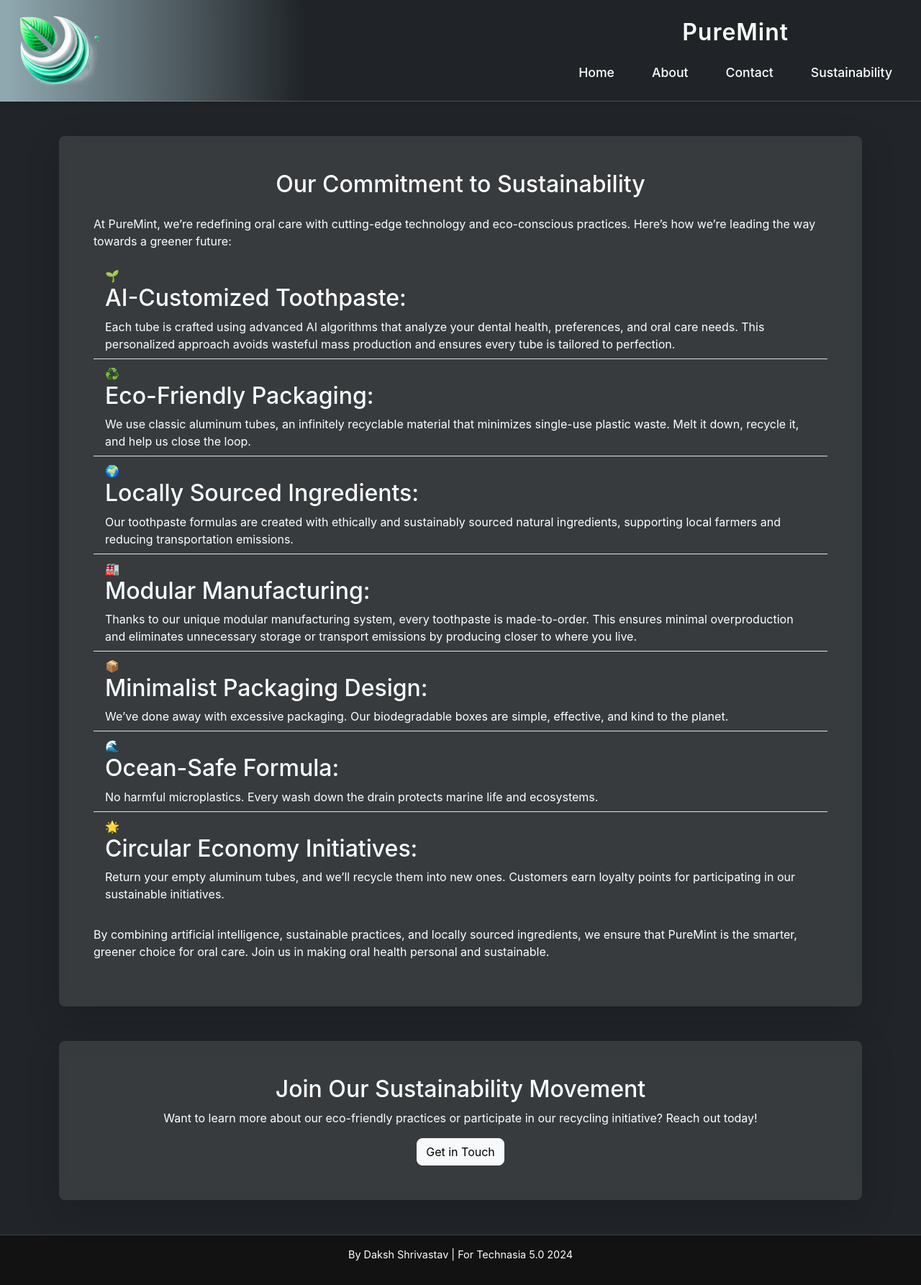
After one commit to phoenix277yt/puremint, a Flask app: page /sustainability in a window 1280 px wide. The commit adds this page. Shown: the whole page at 72% size. Run offline with Flask 3, Linux system fonts and the light colour scheme.

Commit message:
web-final

```diff
--- a/app.py
+++ b/app.py
@@ -14,9 +14,14 @@ def about():
 def contact():
     return render_template("contact.html")
 
+@app.route("/sustainability")
+def sustainability():
+    return render_template("sustainability.html")
+
 @app.route('/recommend', methods=['POST'])
 def recommend():
     # Collecting form data
+    age = request.form['age']
     cavity_risk = request.form['cavity_risk']
     sensitivity = request.form['sensitivity']
     gum_health = request.form['gum_health']
@@ -24,6 +29,16 @@ def recommend():
 
     # Simpler recommendation logic with a smaller list of ingredients
     ingredients = []
+
+    # Special
+    if special == "kid":
+        ingredients.append("Bubblegum Flavour")
+    elif special == "old":
+        ingredients.extend(["Proprietary Gentledent Formula"], ["Chamomile"])
+    elif special == "veg":
+        ingredients.append("Organic Alternatives")
+    elif special == "sport":
+        ingredients.extend(["Remineralization Salt"], ["Rehydration Salt"], ["Probiotics"], ["Mint"])
 
     # Cavity Prevention
     if cavity_risk == "High":
--- a/static/styles.css
+++ b/static/styles.css
@@ -1,7 +1,7 @@
 /* General body style */
 body {
     font-family: -apple-system, BlinkMacSystemFont, "Segoe UI", Roboto, "Helvetica Neue", Arial, sans-serif;
-    background-color: #121212; /* Dark background */
+    background-color: #212529; /* Dark background */
     color: white; /* White text color */
     margin: 0;
     padding: 0;
@@ -140,18 +144,6 @@ footer {
     border-top: 1px solid rgba(255, 255, 255, 0.2);
 }
 
-/* Navbar (Glass Header) */
-.glass-header {
-    position: sticky;
-    top: 0;
-    z-index: 100;
-    backdrop-filter: blur(10px); /* Blur effect */
-    -webkit-backdrop-filter: blur(10px); /* Safari support */
-    background: linear-gradient(to right, #8fa7af, rgba(0, 0, 0, 0.5));
-    box-shadow: 0 4px 6px rgba(0, 0, 0, 0.1);
-    border-bottom: 1px solid rgba(255, 255, 255, 0.2);
-    padding: 10px 20px;
-}
 
 /* Navigation Links */
 .glass-header nav ul {
@@ -175,6 +167,7 @@ footer {
     font-size: 1.8rem;
     font-weight: bold;
     letter-spacing: 1px;
+    padding-bottom: 5%;
 }
 
 /* Responsive Adjustments */
@@ -196,7 +190,8 @@ footer {
     z-index: 100;
     backdrop-filter: blur(10px); /* Blur effect */
     -webkit-backdrop-filter: blur(10px); /* Safari support */
-    background: linear-gradient(to right, #8fa7af, rgba(0, 0, 0, 0.5)); /* Gradient and transparent black background */
+    background: rgb(143,167,175);
+    background: linear-gradient(90deg, rgba(143,167,175,1) 1%, rgba(0,0,0,0.014443277310924318) 33%, rgba(0,0,0,0.014443277310924318) 37%);
     box-shadow: 0 4px 6px rgba(0, 0, 0, 0.1); /* Optional shadow */
     border-bottom: 1px solid rgba(255, 255, 255, 0.2); /* Optional border */
 }
--- a/templates/about.html
+++ b/templates/about.html
@@ -12,6 +12,7 @@
             <li><a href="/" class="text-white mx-3">Home</a></li>
             <li><a href="/about" class="text-white mx-3">About</a></li>
             <li><a href="/contact" class="text-white mx-3">Contact</a></li>
+            <li><a href="/sustainability" class="text-white text-decoration-none mx-3">Sustainability</a></li>
         </ul>
     </nav>
 </header>
--- a/templates/contact.html
+++ b/templates/contact.html
@@ -12,6 +12,7 @@
             <li><a href="/" class="text-white mx-3">Home</a></li>
             <li><a href="/about" class="text-white mx-3">About</a></li>
             <li><a href="/contact" class="text-white mx-3">Contact</a></li>
+            <li><a href="/sustainability" class="text-white text-decoration-none mx-3">Sustainability</a></li>
         </ul>
     </nav>
 </header>
@@ -38,8 +39,8 @@
         </form>
         <div class="mt-4 text-center">
             <p class="mb-0">Or contact us directly:</p>
-            <p class="text-muted mb-0">Email: <a href="mailto:support@puremint.com" class="text-white">support@puremint.com</a></p>
-            <p class="text-muted">Phone: +91 98765 43210</p>
+            <p class="mb-0">Email: <a href="mailto:support@puremint.com" class="text-white">support@puremint.com</a></p>
+            <p>Phone: +91 98765 43210</p>
         </div>
     </div>
 </section>
--- /dev/null
+++ b/templates/sustainability.html
@@ -0,0 +1,81 @@
+<head>
+    <meta charset="UTF-8">
+    <meta name="viewport" content="width=device-width, initial-scale=1.0">
+    <title>PureMint - Sustainability</title>
+    <link href="https://cdn.jsdelivr.net/npm/bootstrap@5.3.0-alpha1/dist/css/bootstrap.min.css" rel="stylesheet">
+    <link rel="stylesheet" href="{{ url_for('static', filename='styles.css') }}">
+</head>
+
+<body class="bg-dark text-white">
+    <!-- Navbar -->
+    <header class="glass-header d-flex align-items-center justify-content-between px-4">
+        <div>
+            <!-- PureMint Logo Icon -->
+            <img src="/static/logo-icon.png" class="logo-icon">
+        </div>
+        <nav>
+            <div class="logo-text text-white text-center">
+                <h1 class="mb-0">PureMint</h1>
+            </div>
+            <ul class="list-unstyled d-flex mb-0">
+                <li><a href="/" class="text-white mx-3">Home</a></li>
+                <li><a href="/about" class="text-white mx-3">About</a></li>
+                <li><a href="/contact" class="text-white mx-3">Contact</a></li>
+                <li><a href="/sustainability" class="text-white text-decoration-none mx-3">Sustainability</a></li>
+            </ul>
+        </nav>
+    </header>
+
+    <!-- Sustainability Section -->
+    <section class="container my-5">
+        <div class="glass-card p-5 rounded-3 shadow-lg">
+            <h2 class="text-center mb-4">Our Commitment to Sustainability</h2>
+            <p>
+                At PureMint, we’re redefining oral care with cutting-edge technology and eco-conscious practices. Here’s how we’re leading the way towards a greener future:
+            </p>
+            <ul class="list-group list-group-flush text-white">
+                <li class="list-group-item bg-transparent text-white">
+                    🌱 <h2>AI-Customized Toothpaste:</h2> Each tube is crafted using advanced AI algorithms that analyze your dental health, preferences, and oral care needs. This personalized approach avoids wasteful mass production and ensures every tube is tailored to perfection.
+                </li>
+                <li class="list-group-item bg-transparent text-white">
+                    ♻️ <h2>Eco-Friendly Packaging:</h2> We use classic aluminum tubes, an infinitely recyclable material that minimizes single-use plastic waste. Melt it down, recycle it, and help us close the loop.
+                </li>
+                <li class="list-group-item bg-transparent text-white">
+                    🌍 <h2>Locally Sourced Ingredients:</h2> Our toothpaste formulas are created with ethically and sustainably sourced natural ingredients, supporting local farmers and reducing transportation emissions.
+                </li>
+                <li class="list-group-item bg-transparent text-white">
+                    🏭 <h2>Modular Manufacturing:</h2> Thanks to our unique modular manufacturing system, every toothpaste is made-to-order. This ensures minimal overproduction and eliminates unnecessary storage or transport emissions by producing closer to where you live.
+                </li>
+                <li class="list-group-item bg-transparent text-white">
+                    📦 <h2>Minimalist Packaging Design:</h2> We’ve done away with excessive packaging. Our biodegradable boxes are simple, effective, and kind to the planet.
+                </li>
+                <li class="list-group-item bg-transparent text-white">
+                    🌊 <h2>Ocean-Safe Formula:</h2> No harmful microplastics. Every wash down the drain protects marine life and ecosystems.
+                </li>
+                <li class="list-group-item bg-transparent text-white">
+                    🌟 <h2>Circular Economy Initiatives:</h2> Return your empty aluminum tubes, and we’ll recycle them into new ones. Customers earn loyalty points for participating in our sustainable initiatives.
+                </li>
+            </ul>
+            <br>
+            <p>
+                By combining artificial intelligence, sustainable practices, and locally sourced ingredients, we ensure that PureMint is the smarter, greener choice for oral care. Join us in making oral health personal and sustainable.
+            </p>
+        </div>
+    </section>
+
+    <!-- Call to Action -->
+    <section class="container my-5 text-center">
+        <div class="glass-card p-5 rounded-3 shadow-lg">
+            <h2>Join Our Sustainability Movement</h2>
+            <p>Want to learn more about our eco-friendly practices or participate in our recycling initiative? Reach out today!</p>
+            <a href="/contact" class="btn btn-light rounded-3">Get in Touch</a>
+        </div>
+    </section>
+
+    <!-- Footer -->
+    <footer class="text-center py-3">
+        <p>By Daksh Shrivastav | For Technasia 5.0 2024</p>
+    </footer>
+
+    <script src="https://cdn.jsdelivr.net/npm/bootstrap@5.3.0-alpha1/dist/js/bootstrap.bundle.min.js"></script>
+</body>
```
Also changed, not shown: other parts of static/styles.css (+31 -1 lines), templates/index.html (+40 -2 lines), static/back.png (added), static/paste.jpg (added), 1 other file.
